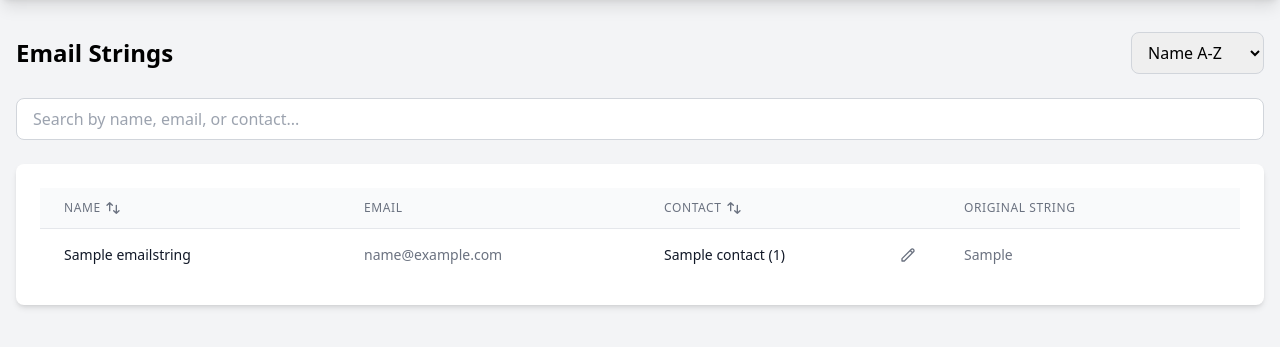
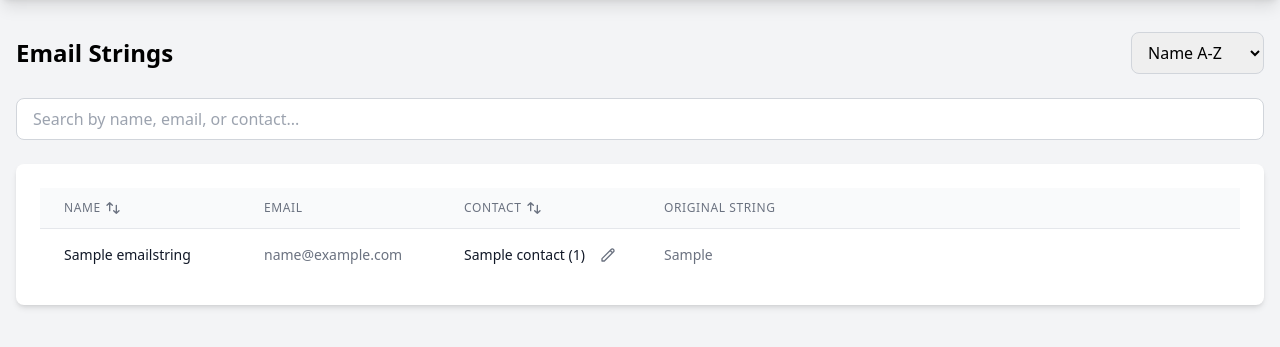
Before and after one commit to mitija/email_agent, a Django app: page /email-strings/ in a window 1280 px wide. Shown: the part 64-411 px from the top of the page. Run offline with Django 5.2, Linux system fonts and the light colour scheme; a user stored in the database is signed in; tables that the repository leaves empty hold one stand-in row (values such as "Sample post"); some libraries are stand-ins or nearby versions.

Commit message:
Refactor contact search functionality and update email string list layout
- Changed the query parameter in the contact search endpoint from 'q' to 'query' for consistency with API standards.
- Adjusted the layout of the email string list template to improve column widths, enhancing readability and organization of data.
- Added a new test suite for the contact search API, covering various search scenarios to ensure functionality and reliability.

```diff
--- a/core/templates/core/email_string_list.html
+++ b/core/templates/core/email_string_list.html
@@ -37,7 +37,7 @@
                         <table class="min-w-full divide-y divide-gray-200">
                             <thead class="bg-gray-50">
                                 <tr>
-                                    <th scope="col" class="px-3 sm:px-6 py-3 text-left text-xs font-medium text-gray-500 uppercase tracking-wider cursor-pointer hover:bg-gray-100 w-1/4" data-sort="name">
+                                    <th scope="col" class="px-3 sm:px-6 py-3 text-left text-xs font-medium text-gray-500 uppercase tracking-wider cursor-pointer hover:bg-gray-100 w-1/6" data-sort="name">
                                         <div class="flex items-center">
                                             Name
                                             <svg class="ml-1 w-4 h-4 sort-icon" fill="none" stroke="currentColor" viewBox="0 0 24 24">
@@ -45,10 +45,10 @@
                                             </svg>
                                         </div>
                                     </th>
-                                    <th scope="col" class="px-3 sm:px-6 py-3 text-left text-xs font-medium text-gray-500 uppercase tracking-wider w-1/4">
+                                    <th scope="col" class="px-3 sm:px-6 py-3 text-left text-xs font-medium text-gray-500 uppercase tracking-wider w-1/6">
                                         Email
                                     </th>
-                                    <th scope="col" class="px-3 sm:px-6 py-3 text-left text-xs font-medium text-gray-500 uppercase tracking-wider cursor-pointer hover:bg-gray-100 w-1/4" data-sort="contact">
+                                    <th scope="col" class="px-3 sm:px-6 py-3 text-left text-xs font-medium text-gray-500 uppercase tracking-wider cursor-pointer hover:bg-gray-100 w-1/6" data-sort="contact">
                                         <div class="flex items-center">
                                             Contact
                                             <svg class="ml-1 w-4 h-4 sort-icon" fill="none" stroke="currentColor" viewBox="0 0 24 24">
@@ -56,7 +56,7 @@
                                             </svg>
                                         </div>
                                     </th>
-                                    <th scope="col" class="px-3 sm:px-6 py-3 text-left text-xs font-medium text-gray-500 uppercase tracking-wider w-1/4">
+                                    <th scope="col" class="px-3 sm:px-6 py-3 text-left text-xs font-medium text-gray-500 uppercase tracking-wider w-1/2">
                                         Original String
                                     </th>
                                 </tr>
@@ -65,10 +65,10 @@
                                 {% for email_string in email_strings %}
                                 <tr class="email-string-row" data-email-string-id="{{ email_string.id }}">
                                     <td class="px-3 sm:px-6 py-3 sm:py-4 whitespace-nowrap">
-                                        <div class="text-sm font-medium text-gray-900 truncate max-w-[200px]">{{ email_string.name }}</div>
+                                        <div class="text-sm font-medium text-gray-900 truncate max-w-[150px]">{{ email_string.name }}</div>
                                     </td>
                                     <td class="px-3 sm:px-6 py-3 sm:py-4 whitespace-nowrap">
-                                        <div class="text-sm text-gray-500 truncate max-w-[200px]">{{ email_string.email.email }}</div>
+                                        <div class="text-sm text-gray-500 truncate max-w-[150px]">{{ email_string.email.email }}</div>
                                     </td>
                                     <td class="px-3 sm:px-6 py-3 sm:py-4 whitespace-nowrap">
                                         <div class="flex items-center justify-between">
@@ -111,7 +111,7 @@
                                         </div>
                                     </td>
                                     <td class="px-3 sm:px-6 py-3 sm:py-4 whitespace-nowrap">
-                                        <div class="text-sm text-gray-500 truncate max-w-[200px]">{{ email_string.original_string }}</div>
+                                        <div class="text-sm text-gray-500 truncate max-w-[400px]">{{ email_string.original_string }}</div>
                                     </td>
                                 </tr>
                                 {% endfor %}
@@ -299,8 +299,8 @@ document.addEventListener('DOMContentLoaded', function() {
                         const data = await response.json();
 
                         results.innerHTML = '';
-                        if (data.contacts && data.contacts.length > 0) {
-                            data.contacts.forEach(contact => {
+                        if (data.results && data.results.length > 0) {
+                            data.results.forEach(contact => {
                                 const div = document.createElement('div');
                                 div.className = 'p-2 hover:bg-gray-100 cursor-pointer';
                                 div.textContent = `${contact.name} (${contact.id})`;
--- a/core/views/contact_review.py
+++ b/core/views/contact_review.py
@@ -99,7 +99,7 @@ def complete_review(request):
 
 def search_contacts(request):
     """AJAX endpoint for searching contacts"""
-    query = request.GET.get('q', '')
+    query = request.GET.get('query', '')
     limit = int(request.GET.get('limit', 10))
 
     if not query:
```
Also changed, not shown: core/tests/test_contact_search.py (added, +47 -0 lines).
